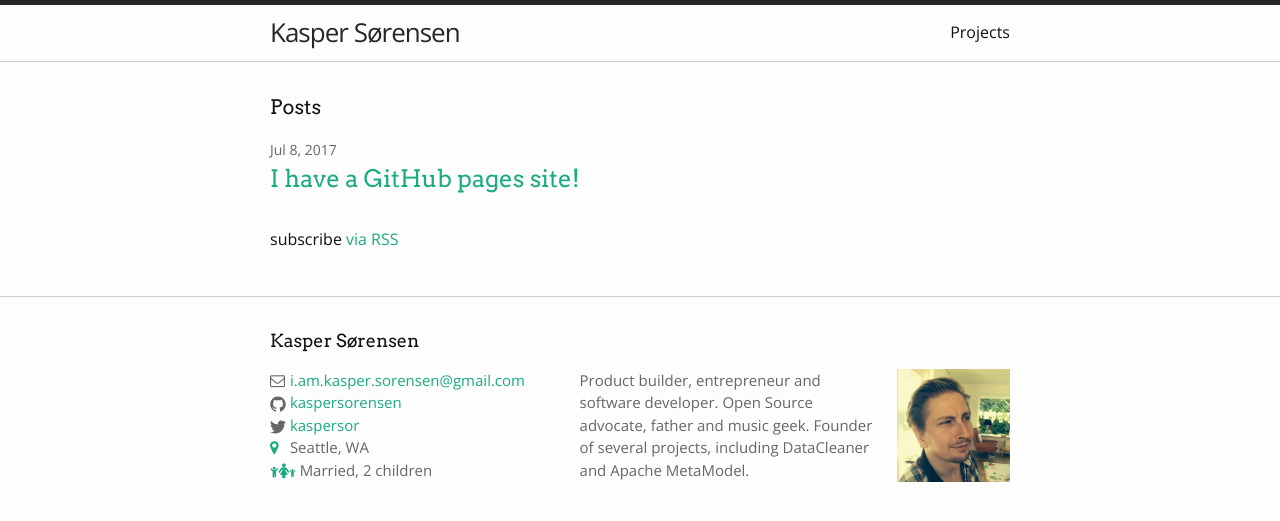
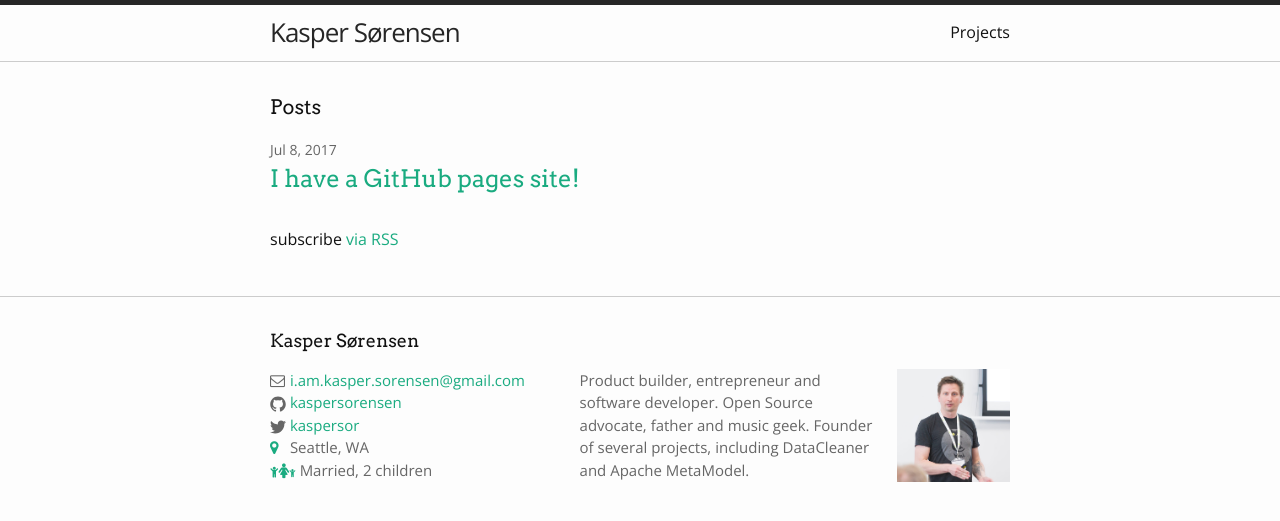
Before and after one commit to kaspersorensen/kaspersorensen.github.io, a Jekyll site: the page built from index.md, in a window 1280 px wide. Shown: the top 521 px of the page. Built offline with Jekyll 4.4.1, drawn with Linux system fonts in a browser that asks for light colours.

Commit message:
New picture for the footer

```diff
--- a/_includes/footer.html
+++ b/_includes/footer.html
@@ -37,7 +37,7 @@
         <p>{{ site.description | escape }}</p>
       </div>
       <div class="footer-col footer-col-photo">
-        <img src="/assets/ks-photo.jpg"/>
+        <img src="/assets/photos/speaker_02.jpg"/>
       </div>
     </div>
 
```
Also changed, not shown: assets/ks-photo.jpg (deleted), assets/photos/speaker_01.jpg (added), assets/photos/speaker_02.jpg (added).
